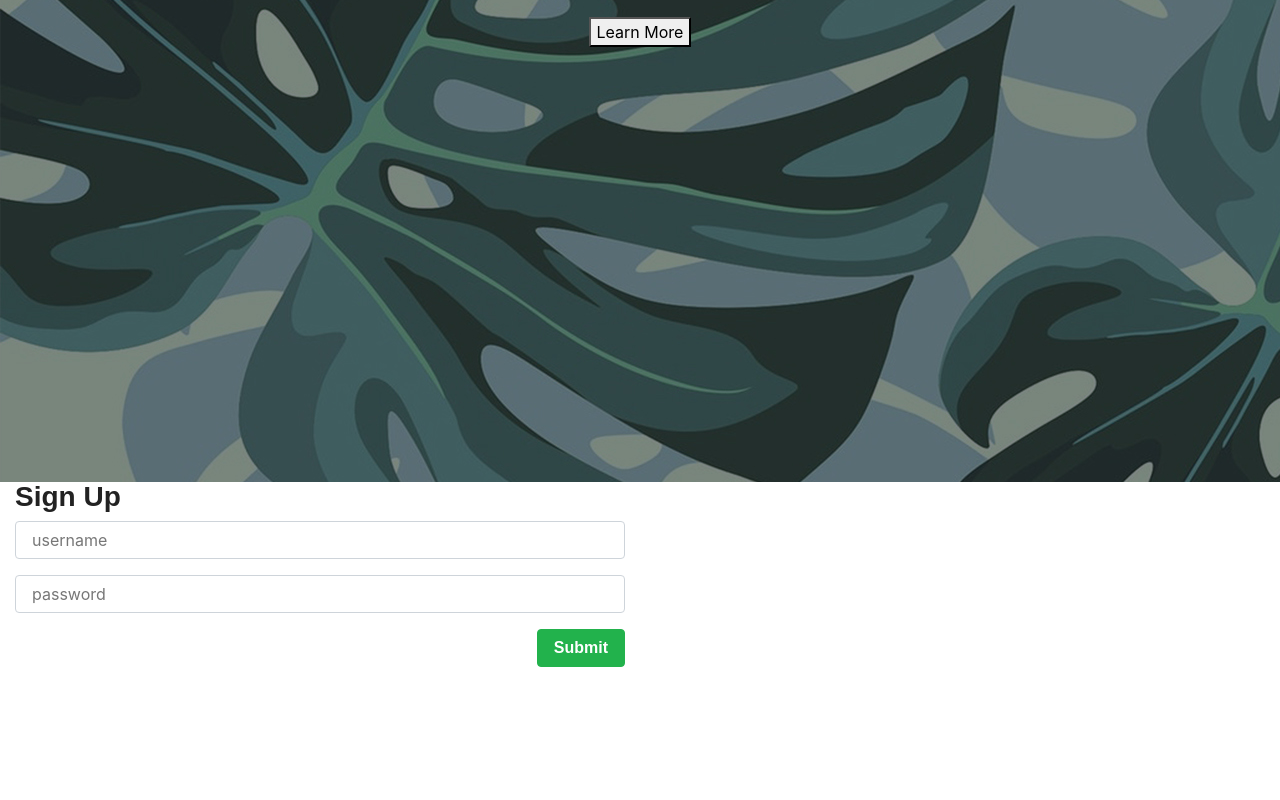
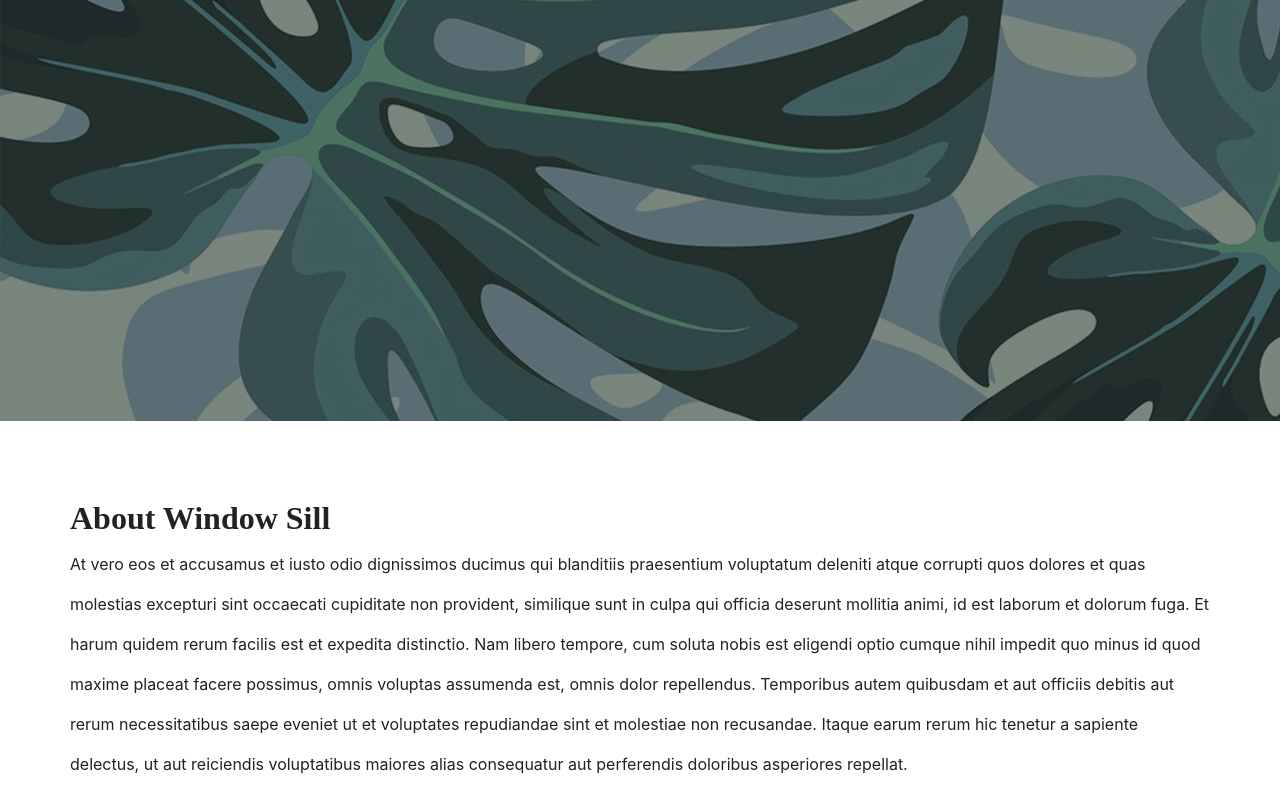
Before and after one commit to mjkdesign/window-sill, a React (Create React App) app in the folder client/: page / in a window 1280 px wide. Shown: the part 379-1179 px from the top of the page. Before the commit the page ends 1056 px from the top, so only its background shows below. Built offline with nearby package versions, Linux system fonts and the light colour scheme; a web font is replaced by a local one.

Commit message:
removed sign up form from landing page, added lorem about section, still need to implement scrollSpy

```diff
--- /dev/null
+++ b/client/src/components/About/about.css
@@ -0,0 +1,49 @@
+.about{
+    padding-top: 80px;
+}
+
+/* .abtMain{
+    background-image: url('../../Images/planthero.jpg');
+    background-repeat: no-repeat;
+    background-size: cover;
+    height: 475px;
+    display: flex;
+    flex-wrap: wrap;
+    justify-content: center;
+    width: 80%;
+    margin: 0 auto;
+
+} */
+
+.plantHero{
+    min-width: 100%;
+    height: 100px;
+    /* padding-bottom: 20%; */
+    /* background-image: url(../../Images/plant-serum-banner.jpg); */
+    background-size: cover;
+    /* display:flex; */
+}
+
+.abtTitle{
+
+    font-family: 'Libre Baskerville', serif;
+}
+
+.d-inline > p{
+    line-height: 40px;
+}
+
+.abtContainer > h2 {
+    /* margin-top: 60%; */
+}
+
+.abtText {
+    display: flex;
+    flex-wrap: wrap;
+    justify-content: center;
+    width: 80%;
+    margin: 0 auto;
+
+    border-width: 2px;
+    border-color: black;
+}
--- /dev/null
+++ b/client/src/components/About/index.js
@@ -0,0 +1,32 @@
+import React, {Component} from 'react';
+import { Col, Row, Container } from "../Grid";
+import { Route, Link, Redirect, BrowserRouter as Router, Switch } from 'react-router-dom';
+// import { Link as scrollLink, DirectLink, Element, Events, animateScroll as scroll, scrollSpy, scroller } from 'react-scroll';
+import "./about.css";
+
+class About extends Component {
+    render() {
+    return(
+        <Container fluid>
+            <div className="container about" >
+            <Row className='row align-items-center'>
+
+                    <div className='d-flex justify-content-center'>
+                    <Col size="m-9" className='d-inline'>
+                        <h2 className='abtTitle'> About Window Sill</h2>
+                    </Col>
+                    </div>
+
+
+                <div className='d-inline'>
+                    <p> At vero eos et accusamus et iusto odio dignissimos ducimus qui blanditiis praesentium voluptatum deleniti atque corrupti quos dolores et quas molestias excepturi sint occaecati cupiditate non provident, similique sunt in culpa qui officia deserunt mollitia animi, id est laborum et dolorum fuga. Et harum quidem rerum facilis est et expedita distinctio. Nam libero tempore, cum soluta nobis est eligendi optio cumque nihil impedit quo minus id quod maxime placeat facere possimus, omnis voluptas assumenda est, omnis dolor repellendus. Temporibus autem quibusdam et aut officiis debitis aut rerum necessitatibus saepe eveniet ut et voluptates repudiandae sint et molestiae non recusandae. Itaque earum rerum hic tenetur a sapiente delectus, ut aut reiciendis voluptatibus maiores alias consequatur aut perferendis doloribus asperiores repellat.</p>
+                </div>
+            </Row>
+            </div>
+        {/* <img className="platHero" src={Plant}></img> */}
+        </Container>
+    )
+    }
+};
+
+export default About
--- a/client/src/components/Grid/index.js
+++ b/client/src/components/Grid/index.js
@@ -17,10 +17,7 @@ export function Row({ fluid, children }) {
 export function Col({ size, children }) {
   return (
     <div
-      className={size
-        .split(" ")
-        .map(size => "col-" + size)
-        .join(" ")}
+      // className={size.split(" ").map(size => "col-" + size).join(" ")}
     >
       {children}
     </div>
--- a/client/src/components/Nav/index.js
+++ b/client/src/components/Nav/index.js
@@ -2,12 +2,12 @@ import React from "react";
 
 function Nav() {
   return (
-    <nav className="navbar navbar-expand-lg navbar-light bg-light">
+    <nav className="navbar navbar-expand-lg navbar-light bg-light fixed-top">
     <a className="navbar-brand" href="/">Window Sill</a>
   <button className="navbar-toggler" type="button" data-toggle="collapse" data-target="#navbarNavAltMarkup" aria-controls="navbarNavAltMarkup" aria-expanded="false" aria-label="Toggle navigation">
     <span className="navbar-toggler-icon"></span>
   </button>
-  <div className="collapse navbar-collapse" id="navbarNavAltMarkup">
+  <div className="collapse navbar-collapse d-flex justify-content-end" id="navbarNavAltMarkup">
     <div className="navbar-nav">
       <a className="nav-item nav-link active" href="/">About<span className="sr-only">(current)</span></a>
       <a className="nav-item nav-link" href="/login">Login</a>
--- a/client/src/pages/home.js
+++ b/client/src/pages/home.js
@@ -1,8 +1,10 @@
 import React, {Component} from 'react';
 import { Route, Link, Redirect, BrowserRouter as Router, Switch } from 'react-router-dom'
+import { Link as scrollLink, DirectLink, Element, Events, animateScroll as scroll, scrollSpy, scroller } from 'react-scroll';
 import { Col, Row, Container } from "../components/Grid";
 import { Input, TextArea, FormBtn } from "../components/Form";
 import Landing from "../components/Landing";
+import About from "../components/About";
 
 
 
@@ -24,6 +26,13 @@ class Homepage extends Component {
     console.log('creating a new user: ', this.state.username);
   }
 
+  scrollTo() {
+    scroller.scrollTo('scroll-to-element', {
+      duration: 800,
+      delay: 0,
+      smooth: 'easeOutQuint'
+    })
+  }
 
     render(){
       console.log(this.state);
@@ -31,28 +40,7 @@ class Homepage extends Component {
           <Container fluid>
             <Row>
               <Landing></Landing>
-              <Col size="md-6">
-                <h3>Sign Up</h3>
-                <form>
-                  <Input
-                    value={this.state.username}
-                    onChange={this.handleChange}
-                    name="username"
-                    placeholder="username"
-                   />
-                   <Input
-                    value={this.state.password}
-                    onChange={this.handleChange}
-                    name="password"
-                    placeholder="password"
-                   />
-                   <FormBtn
-                    onClick={this.handleSubmit}
-                   >
-                      Submit
-                    </FormBtn>
-                </form>
-              </Col>
+              <About></About>
             </Row>
           </Container>
         );
```
